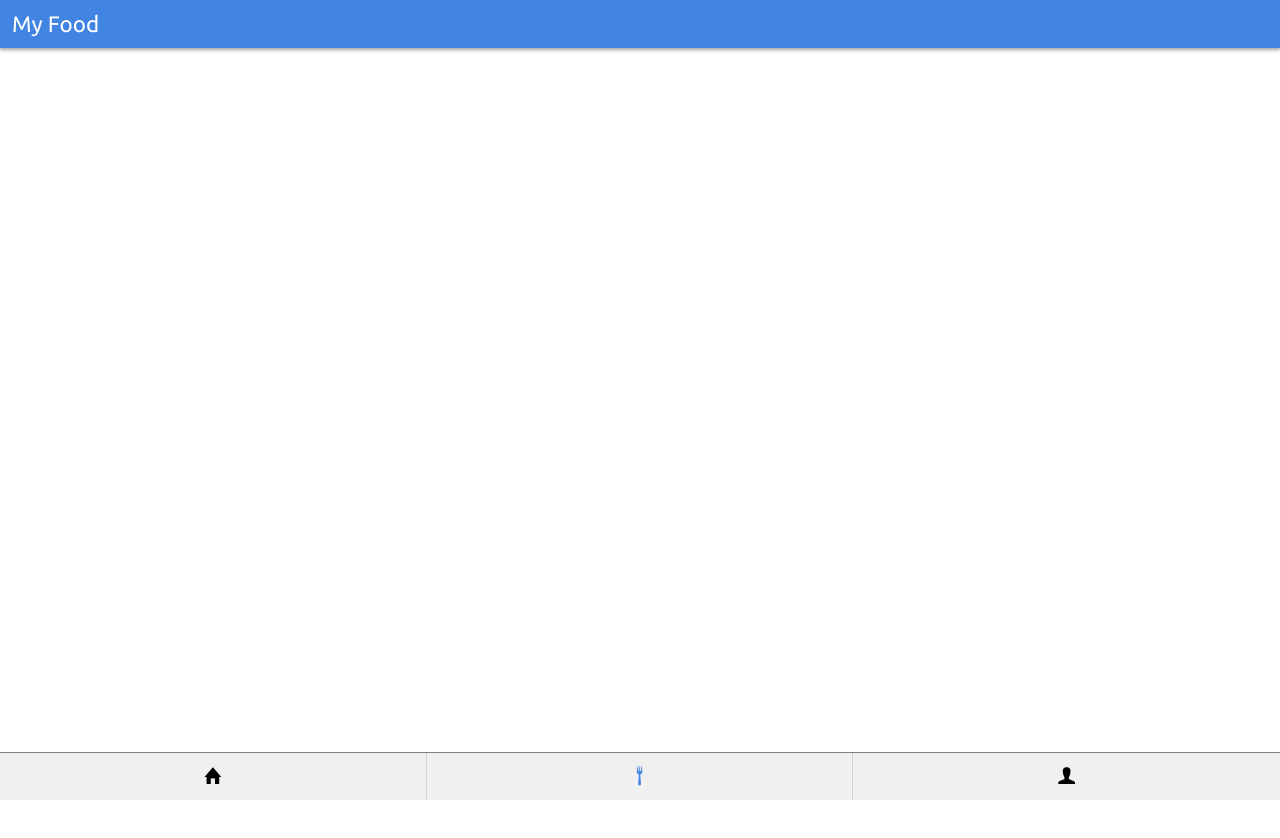
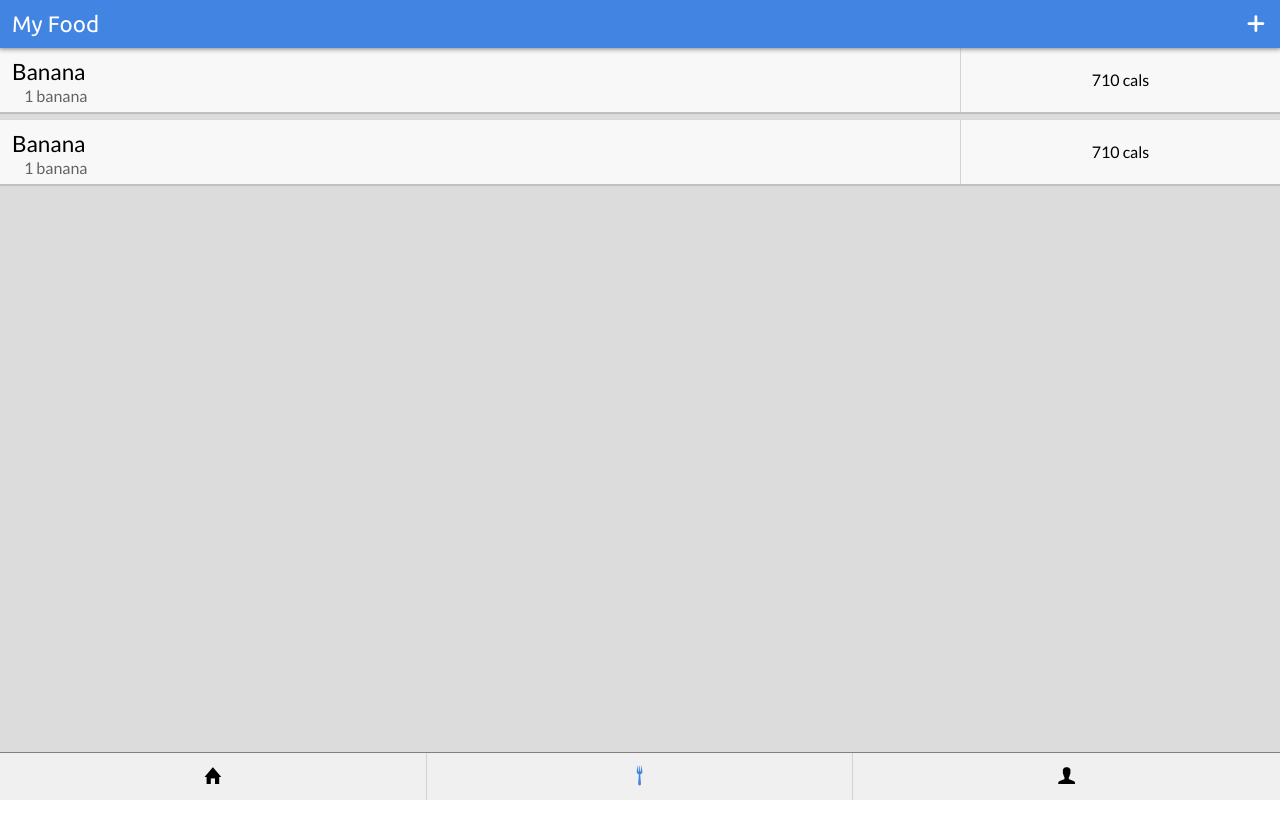
Before and after one commit to devonbahary/macrotrac, a React (Create React App) app: page /food in a window 1280 px wide. Shown: the top 838 px of the page. After the commit the page ends 800 px from the top, so only its background shows below. Built offline with nearby package versions, Linux system fonts and the light colour scheme.

Commit message:
Implemented <FoodItem> component

```diff
--- a/src/App.css
+++ b/src/App.css
@@ -5,11 +5,8 @@
 }
 
 .App {
-    position: relative;
-    top: 3rem; bottom: 3rem;
-    height: 100vh;
-    min-height: 600px;
-    width: 100vw;
+    position: fixed;
+    top: 3rem; right: 0; bottom: 3rem; left: 0;
     overflow-y: scroll;
 }
 
--- /dev/null
+++ b/src/Common/ButtonRemove.js
@@ -0,0 +1,38 @@
+import React, { Component } from 'react';
+
+class ButtonRemove extends Component {
+    constructor(props) {
+        super(props);
+
+        this.handleClick = this.handleClick.bind(this);
+
+        this.state = {isConfirming: false};
+    }
+
+    handleClick(e) {
+        e.stopPropagation();
+        this.setState({isConfirming: !this.state.isConfirming});
+    }
+
+    render() {
+        const style = {
+          border: 'none',
+          width: '80%',
+          height: '60%',
+          borderRadius: '12px',
+          fontSize: '1rem',
+          boxShadow: '1px 1px gray',
+          transition: 'background 0.5s'
+        };
+
+        const className = this.state.isConfirming ? "theme-heading centered" : "bg-light centered";
+
+        return (
+          <button type="button" className={className} style={style} onClick={this.handleClick}>
+              {this.state.isConfirming ? "Confirm" : "Remove"}
+          </button>
+        );
+    }
+}
+
+export default ButtonRemove;
--- /dev/null
+++ b/src/Common/FoodItem.css
@@ -0,0 +1,84 @@
+.FoodItem,
+.FoodItem--open {
+    box-shadow: 0 1px 1px 1px silver;
+    font-family: 'Lato', sans-serif;
+    background: #F8F8F8;
+    -webkit-transition: height 0.2s ease-out;
+    transition: height 0.2s ease-out;
+    overflow-y: hidden;
+    margin-bottom: 0.5rem;
+}
+
+.FoodItem {
+    height: 4rem;
+}
+
+.FoodItem--open {
+    height: 16rem;
+}
+
+.FoodItem-main {
+    display: grid;
+    grid-template-columns: 75% 25%;
+}
+
+.FoodItem--open .FoodItem-main {
+    box-shadow: 0 1px 5px 5px silver;
+    z-index: 1;
+}
+
+.FoodItem-info {
+    display: grid;
+    grid-template-rows: 2.5rem 1.5rem;
+}
+
+.FoodItem-infoName {
+    padding-left: 12px;
+    line-height: 3rem;
+    font-size: 1.4rem;
+}
+
+.FoodItem-infoServings {
+    padding-left: 24px;
+    line-height: 1rem;
+    opacity: 0.6;
+}
+
+.FoodItem-calories {
+    line-height: 4rem;
+    border-left: 1px solid lightgray;
+    text-align: center;
+}
+
+.FoodItem-graph {
+    position: relative;
+    height: 8rem;
+    background: #E8E8E8;
+    border-bottom: 1px solid silver;
+}
+
+.FoodItem-actionBar {
+    display: grid;
+    grid-template-columns: 25% 75%;
+    height: 4rem;
+    background: #E0E0E0;
+}
+
+.FoodItem-actionBarIcon {
+    position: relative;
+    font-size: 2rem;
+    text-shadow: 1px 1px white;
+}
+
+.FoodItem--open .FoodItem-actionBarIcon {
+    animation: spin 1s;
+}
+
+.FoodItem-actionBarButtonContainer {
+    position: relative;
+}
+
+@keyframes spin {
+    from { transform: rotate(0deg); }
+    to { transform: rotate(360deg); }
+}
--- /dev/null
+++ b/src/Common/FoodItem.js
@@ -0,0 +1,62 @@
+import React, { Component } from 'react';
+import MacronutrientGraph from './MacronutrientGraph';
+import ButtonRemove from '../Common/ButtonRemove';
+import './FoodItem.css';
+
+class FoodItem extends Component {
+    constructor(props) {
+        super(props);
+
+        this.handleClick = this.handleClick.bind(this);
+
+        this.state = {isOpen: false};
+    }
+
+    handleClick() {
+        this.setState({isOpen: !this.state.isOpen});
+    }
+
+    render() {
+        const food = this.props.food;
+
+        const foodItemClass = this.state.isOpen ? "FoodItem--open" : "FoodItem";
+
+        const macroGraphFood = this.state.isOpen ? {
+            carbsRatio: 40,
+            protRatio: 20,
+            fatRatio: 35
+        } : {};
+
+        return (
+            <div className={foodItemClass} onClick={this.handleClick}>
+                <div className="FoodItem-main">
+                    <div className="FoodItem-info">
+                        <div className={this.state.isOpen ? "FoodItem-infoName txt-theme" : "FoodItem-infoName" }>
+                            Banana
+                        </div>
+                        <div className="FoodItem-infoServings">
+                            1 banana
+                        </div>
+                    </div>
+                    <div className="FoodItem-calories">
+                        710 cals
+                    </div>
+                </div>
+                <div className="FoodItem-graph">
+                    <MacronutrientGraph food={macroGraphFood}/>
+                </div>
+                <div className="FoodItem-actionBar">
+                    <div className="FoodItem-actionBarIcon">
+                        <span className="ion-gear-b centered txt-theme"></span>
+                    </div>
+                    <div className="FoodItem-actionBarButtonContainer">
+                        <ButtonRemove />
+                    </div>
+                </div>
+            </div>
+        );
+    }
+
+}
+
+export default FoodItem;
--- /dev/null
+++ b/src/Common/MacronutrientGraph.css
@@ -0,0 +1,53 @@
+.MacronutrientGraph {
+    position: relative;
+    height: 100%;
+}
+
+.MacronutrientGraph-graph {
+    display: grid;
+    grid-template-rows: auto;
+    grid-gap: 1px;
+    width: 90%;
+    height: 80%;
+}
+
+.MacronutrientGraph-macroRow {
+    display: grid;
+    grid-template-columns: 25% 75%;
+    grid-gap: 2px;
+}
+
+.MacronutrientGraph-macroLabel {
+    position: relative;
+    background: whitesmoke;
+    border-top-left-radius: 12px;
+    border-bottom-left-radius: 12px;
+    box-shadow: 1px 1px gray;
+    opacity: 0.6;
+    text-align: center;
+    text-transform: uppercase;
+}
+
+.MacronutrientGraph-barBg {
+    position: relative;
+    background: rgba(25, 25, 25, 0.1);
+}
+
+.MacronutrientGraph-barRatio {
+    position: absolute;
+    top: 50%; right: 6px;
+    opacity: 0.8;
+    color: white;
+    text-shadow: 1px 1px gray;
+    -webkit-transform: translateY(-50%);
+    transform: translateY(-50%);
+}
+
+.MacronutrientGraph-barFill {
+    position: absolute;
+    width: 0;
+    height: 100%;
+    -webkit-transition: width 0.5s;
+    transition: width 0.5s;
+    box-shadow: 1px 0 gray;
+}
--- /dev/null
+++ b/src/Common/MacronutrientGraph.js
@@ -0,0 +1,55 @@
+import React from 'react';
+import './MacronutrientGraph.css';
+
+function MacronutrientGraph(props) {
+    const carbsRatio = props.food.carbsRatio || 0;
+    const protRatio = props.food.protRatio || 0;
+    const fatRatio = props.food.fatRatio || 0;
+
+    const carbsStyle = {width: carbsRatio + '%'};
+    const protStyle = {width: protRatio + '%'};
+    const fatStyle = {width: fatRatio + '%'};
+
+    return (
+        <div className="MacronutrientGraph">
+            <div className="MacronutrientGraph-graph centered">
+                <div className="MacronutrientGraph-macroRow">
+                    <div className="MacronutrientGraph-macroLabel">
+                        <span className="centered">carbs</span>
+                    </div>
+                    <div className="MacronutrientGraph-barBg">
+                        <div className="MacronutrientGraph-barFill bg-carbs" style={carbsStyle}>
+                        </div>
+                        <div className="MacronutrientGraph-barRatio">
+                            {carbsRatio}%
+                        </div>
+                    </div>
+                </div>
+                <div className="MacronutrientGraph-macroRow">
+                    <div className="MacronutrientGraph-macroLabel">
+                        <span className="centered">prot</span>
+                      </div>
+                    <div className="MacronutrientGraph-barBg">
+                        <div className="MacronutrientGraph-barFill bg-prot" style={protStyle}></div>
+                        <div className="MacronutrientGraph-barRatio">
+                            {protRatio}%
+                        </div>
+                    </div>
+                </div>
+                <div className="MacronutrientGraph-macroRow">
+                    <div className="MacronutrientGraph-macroLabel">
+                        <span className="centered">fat</span>
+                    </div>
+                    <div className="MacronutrientGraph-barBg">
+                        <div className="MacronutrientGraph-barFill bg-fat" style={fatStyle}></div>
+                        <div className="MacronutrientGraph-barRatio">
+                            {fatRatio}%
+                        </div>
+                    </div>
+                </div>
+            </div>
+        </div>
+    );
+}
+
+export default MacronutrientGraph;
--- a/src/Common/Scene.js
+++ b/src/Common/Scene.js
@@ -3,13 +3,15 @@ import { Switch, Route } from 'react-router-dom';
 import NavHeader from '../Navigation/NavHeader';
 import NavFooter from '../Navigation/NavFooter';
 import Home from '../Home';
+import Food from '../Food';
 
 function Scene(props) {
     return (
         <div className="Scene">
             <NavHeader />
             <Switch>
-                <Route exact path="/" component={Home}/>
+                <Route exact path="/" component={Home} />
+                <Route exact path="/food" component={Food} />
             </Switch>
             <NavFooter />
         </div>
--- /dev/null
+++ b/src/Food/Food.css
@@ -0,0 +1,6 @@
+.Food {
+    position: absolute;
+    top: 0; right: 0; bottom: 0; left: 0;
+    width: 100%;
+    background: Gainsboro;
+}
--- /dev/null
+++ b/src/Food/index.js
@@ -0,0 +1,19 @@
+import React from 'react';
+import FoodItem from '../Common/FoodItem';
+import './Food.css';
+
+function Food(props) {
+    let foodItems = [];
+    for (var i = 0; i < 10; i++) {
+        foodItems.push(<FoodItem />);
+    }
+    return (
+        <div className="Food">
+            {/* {foodItems} */}
+            <FoodItem />
+            <FoodItem />
+        </div>
+    );
+}
+
+export default Food;
--- /dev/null
+++ b/src/Navigation/ButtonAdd.js
@@ -0,0 +1,17 @@
+import React from 'react';
+import { Link } from 'react-router-dom';
+
+function ButtonAdd(props) {
+    const style = {
+        textAlign: 'center',
+        color: 'white'
+    };
+
+    return (
+        <Link to={props.to} style={style}>
+            <span className="ion-plus-round"></span>
+        </Link>
+    );
+}
+
+export default ButtonAdd;
--- a/src/Navigation/NavHeader.css
+++ b/src/Navigation/NavHeader.css
@@ -6,4 +6,5 @@
     box-shadow: 0 0 5px 1px gray;
     font-size: 1.4rem;
     font-family: 'Ubuntu', sans-serif;
+    z-index: 1;
 }
--- a/src/Navigation/NavHeaderMain.js
+++ b/src/Navigation/NavHeaderMain.js
@@ -1,13 +1,19 @@
 import React from 'react';
+import ButtonAdd from './ButtonAdd';
 
 function NavHeaderMain(props) {
     const style = {
+        display: 'grid',
+        gridTemplateColumns: '1fr 3rem',
         paddingLeft: '12px'
     };
 
     return (
         <div className="NavHeaderMain theme-heading" style={style}>
-            {props.heading}
+            <div>
+                {props.heading}
+            </div>
+            <ButtonAdd to="/" />
         </div>
     );
 }
```
